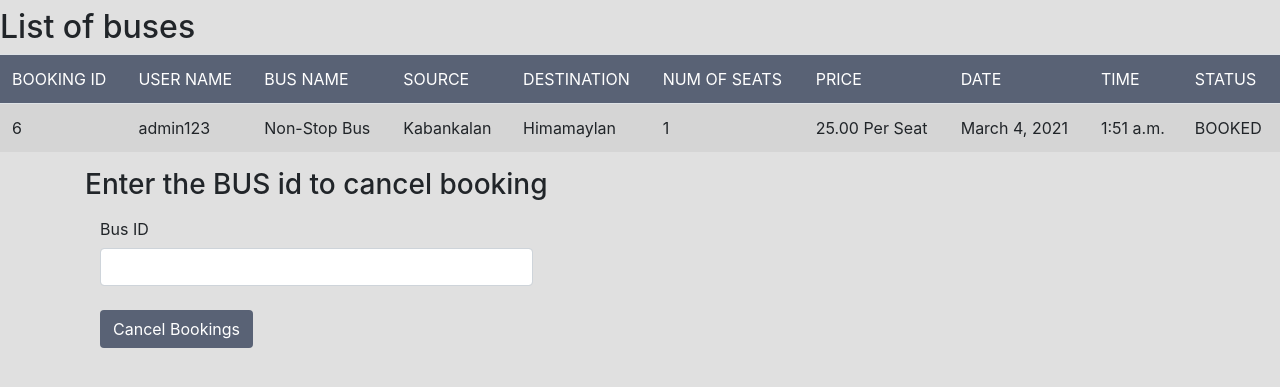
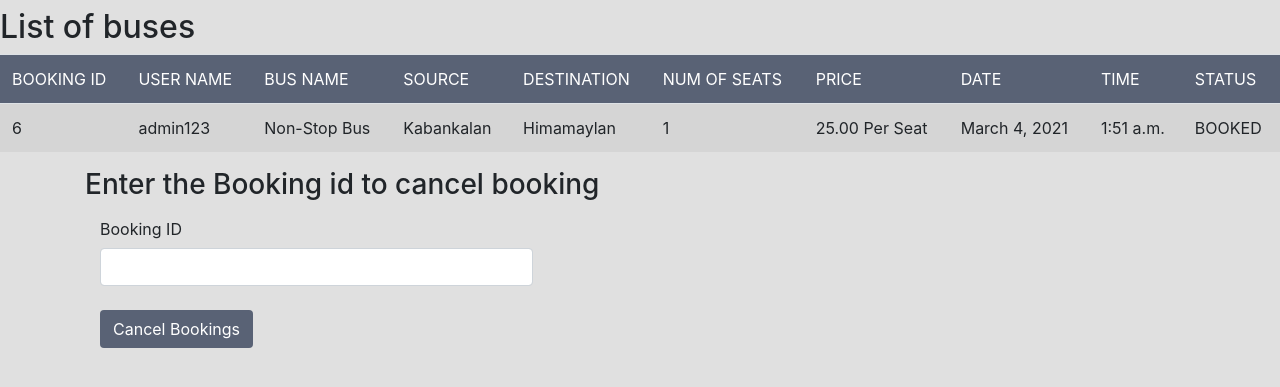
Before and after one commit to schr0diinger/DIU-Transport-Management-System, a Django app: page /seebookings in a window 1280 px wide. Shown: the part 56-443 px from the top of the page. Run offline with Django 3.2, Linux system fonts and the light colour scheme; a user stored in the database is signed in; data comes from the database, SQL or seed files in the repository; some libraries are stand-ins or nearby versions.

Commit message:
Booking List Little Upgrade

```diff
--- a/myapp/templates/myapp/booklist.html
+++ b/myapp/templates/myapp/booklist.html
@@ -36,9 +36,9 @@
 </table>
 <form action="{% url 'cancellings' %}" method="post">
     <div class="container">
-    <h3>Enter the BUS id to cancel booking</h3>
+    <h3>Enter the Booking id to cancel booking</h3>
     {% csrf_token %}
-        <label for="example-email-input" class="col-2 col-form-label">Bus ID</label>
+        <label for="example-email-input" class="col-2 col-form-label">Booking ID</label>
         <div class="col-5">
             <input name='bus_id' class="form-control" type="number" id="example-email-input">
         </div>
```
